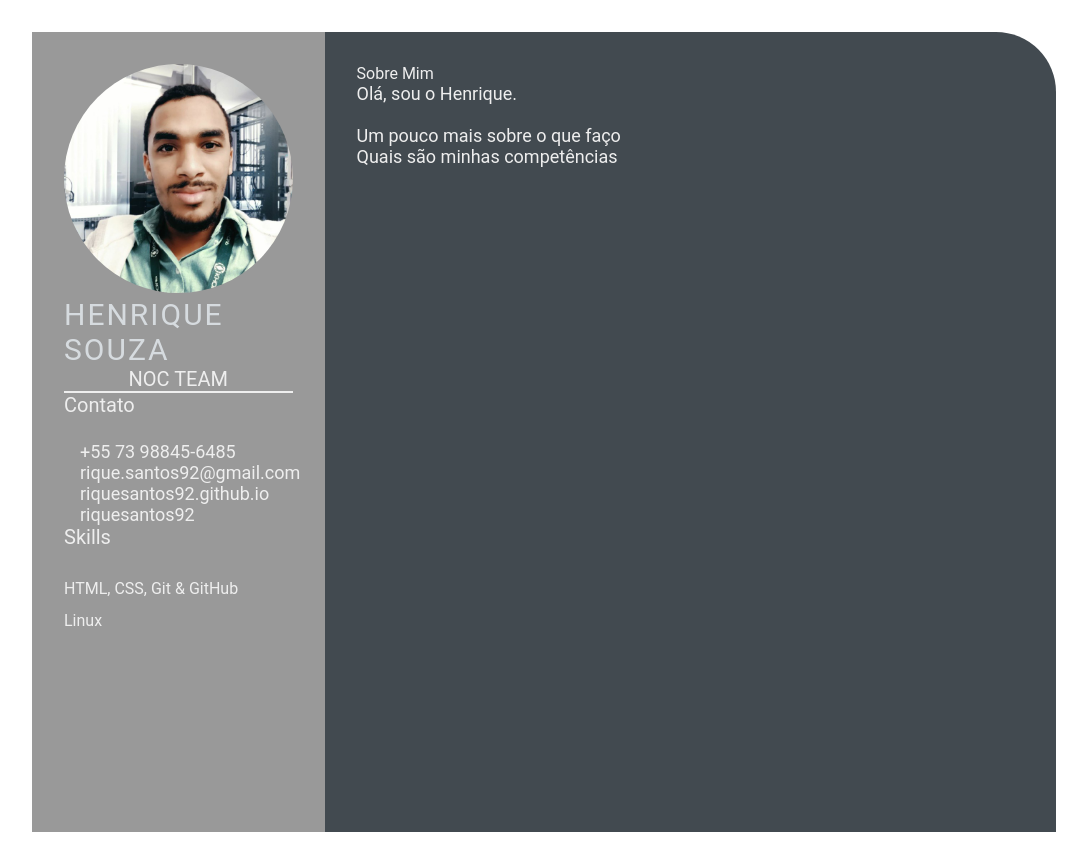
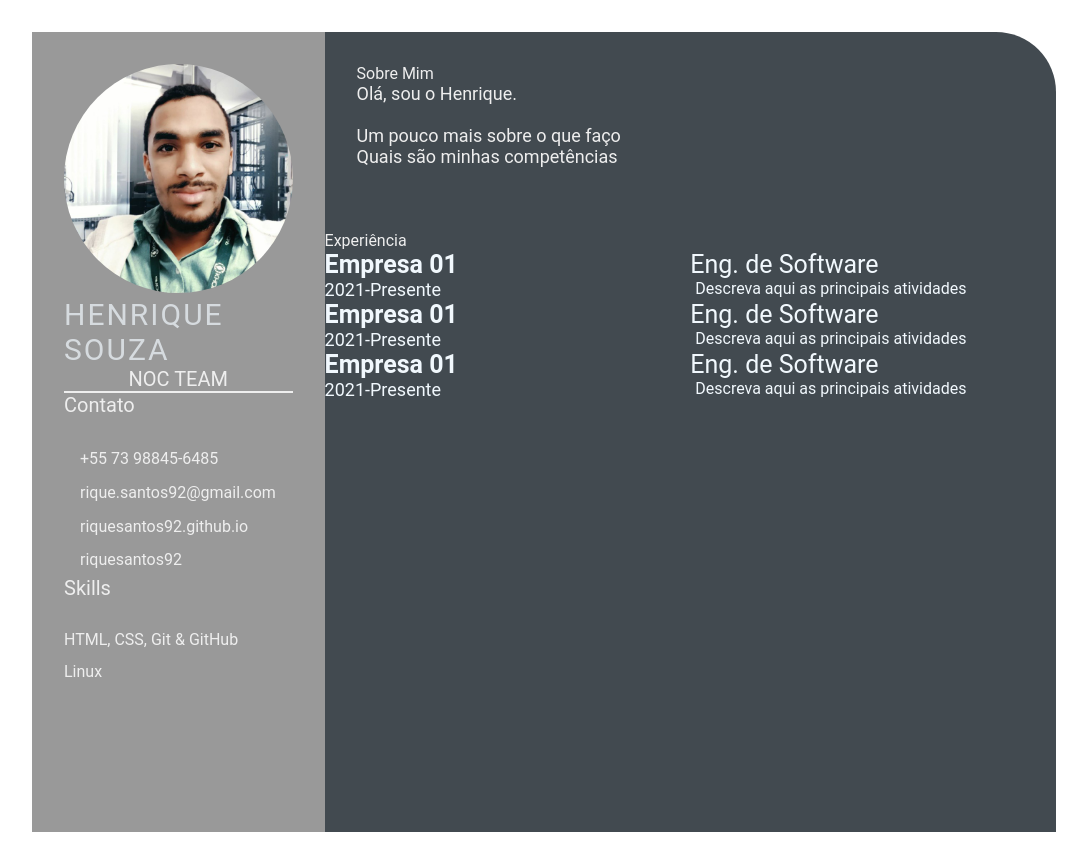
Before and after one commit to riquesantos92/riquesantos92.github.io, a plain HTML site: page index.html in a window 1280 px wide. Shown: the whole page, without its empty margins (96-1183 px from the left). Drawn offline with Linux system fonts and the light colour scheme.

Commit message:
feature-add-job-details (#3)

```diff
--- a/index.html
+++ b/index.html
@@ -49,6 +49,47 @@
                     </p>
                 </section>
             </div>
+
+            <section class="experience gap">
+                <div class="right-title">Experiência</div>
+                <div class="experience-contents">
+                    <div class="exp-left">
+                        <p class="exp-company-name">Empresa 01</p>
+                        <p class="exp-time-period">2021-Presente</p>
+                    </div>
+
+                    <div class="exp-right">
+                        <p class="exp-position">Eng. de Software</p>
+                        <p class="exp-desc">
+                            Descreva aqui as principais atividades
+                        </p>
+                    </div>
+
+                    <div class="exp-left">
+                        <p class="exp-company-name">Empresa 01</p>
+                        <p class="exp-time-period">2021-Presente</p>
+                    </div>
+
+                    <div class="exp-right">
+                        <p class="exp-position">Eng. de Software</p>
+                        <p class="exp-desc">
+                            Descreva aqui as principais atividades
+                        </p>
+                    </div>
+
+                    <div class="exp-left">
+                        <p class="exp-company-name">Empresa 01</p>
+                        <p class="exp-time-period">2021-Presente</p>
+                    </div>
+
+                    <div class="exp-right">
+                        <p class="exp-position">Eng. de Software</p>
+                        <p class="exp-desc">
+                            Descreva aqui as principais atividades
+                        </p>
+                    </div>
+                </div>
+            </section>
         </section>
     </main>
 </body>
--- a/style.css
+++ b/style.css
@@ -65,8 +65,7 @@
 }
 
 .contact-info ul li, .references ul li {
-    padding-right: 1rem;
-    font-size: 18px;
+    padding: .4rem 0;
     color: #eeeeee;
 }
 
@@ -97,7 +96,42 @@
     padding-bottom: 2rem;
 }
 
-.about-me-contents{
+.about-me-contents {
     font-size: 18px;
     color: #eeeeee;
 }
+
+.experience-contents,
+.education-contents,
+.awards-contents {
+    display: grid;
+    grid-template-columns: repeat(2, 1fr);
+    padding-bottom: 2rem;
+    color: #F1F8FD;
+}
+
+.exp-company-name,
+.education-school-name,
+.awards-company-name {
+    font-size: 25px;
+    font-weight: bold;
+}
+
+.exp-time-period,
+.education-time-period,
+.awards-time-period {
+    font-size: 18px;
+}
+
+.exp-position,
+.education-subject,
+.awards-name {
+    font-size: 25px;
+}
+
+.exp-desc,
+.education-desc,
+.awards-desc {
+    font-size: 16px;
+    padding-left: 5px;
+}
```
